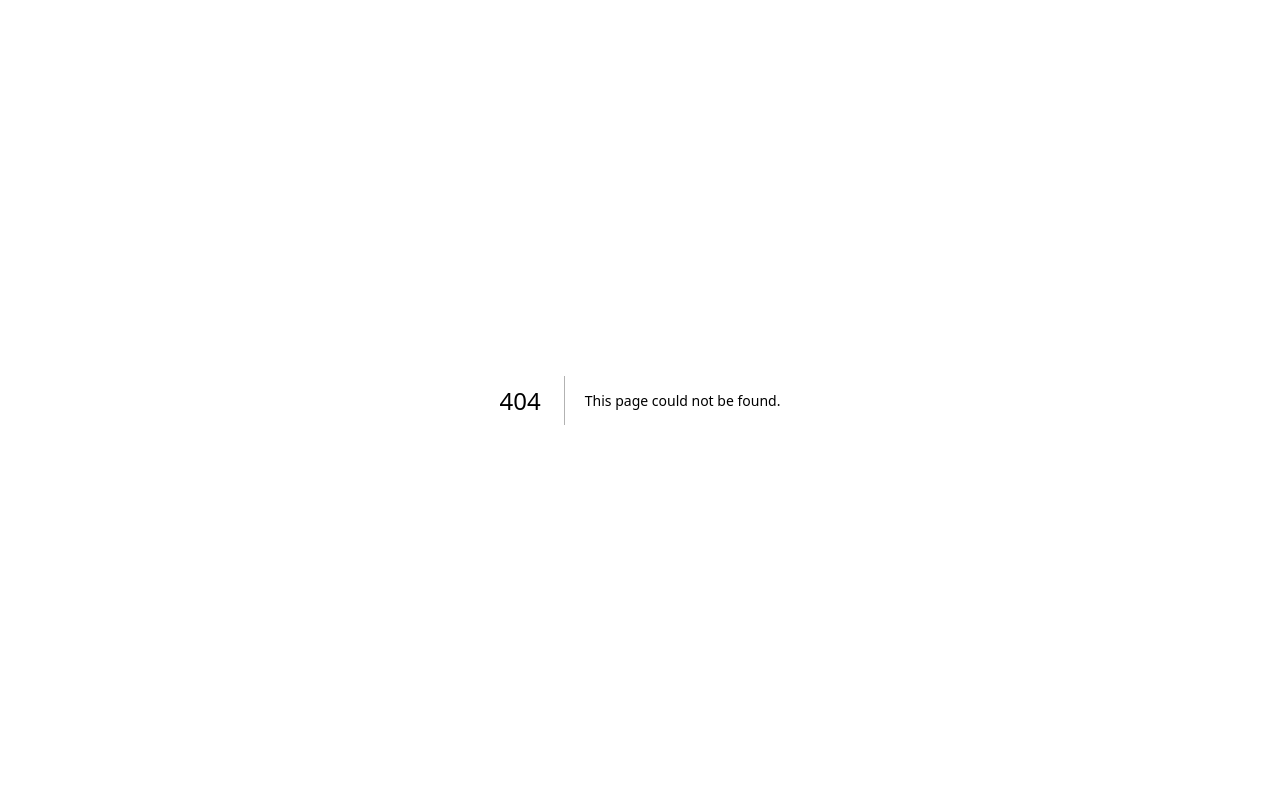
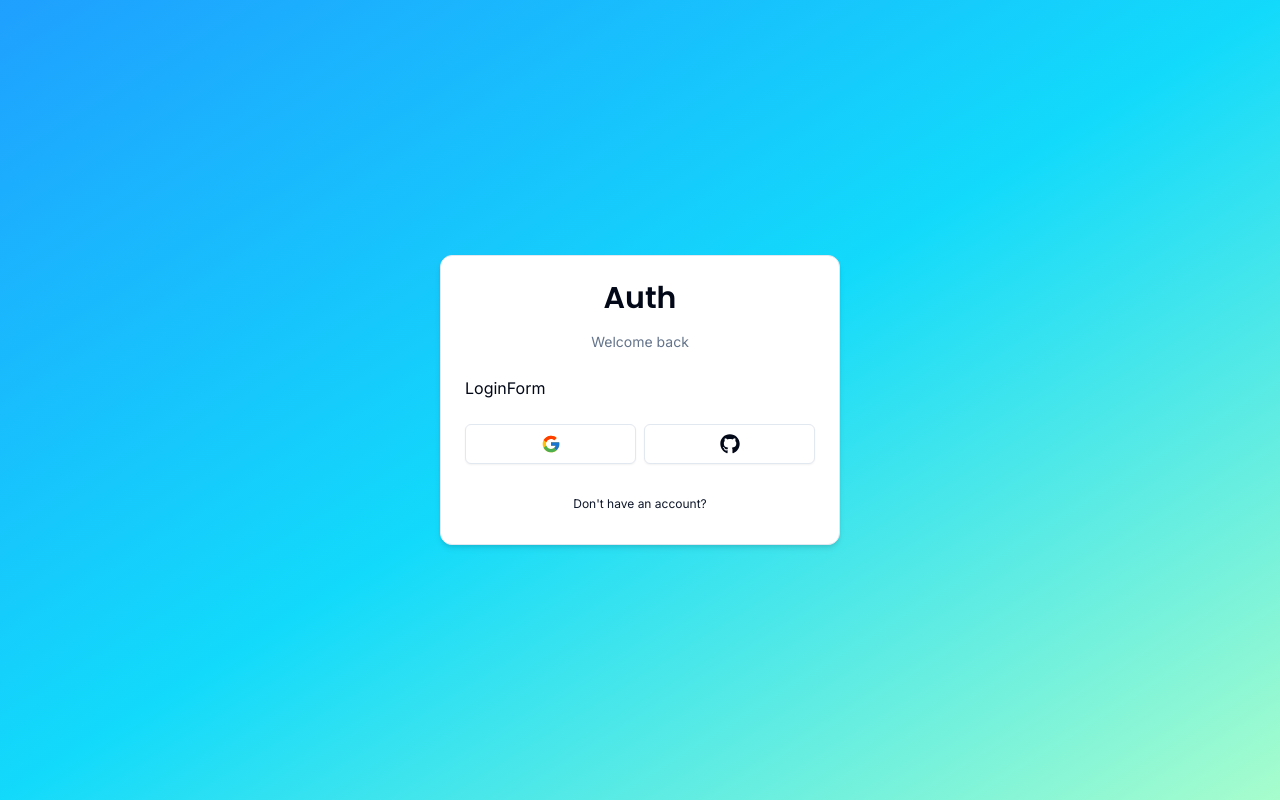
Before and after one commit to MuhdHanish/next_auth_v5, a Next.js app: page /auth/login in a window 1280 px wide. Before the commit this address had no page. Built offline with nearby package versions, Linux system fonts and the light colour scheme.

Commit message:
feat(form): created form added card wrapper to make more re usable added header and label created social buttons backbutton done with link and its label

```diff
--- /dev/null
+++ b/app/auth/layout.tsx
@@ -0,0 +1,11 @@
+import React from 'react'
+
+const AuthLayout = ({ children }: { children: React.ReactNode }) => {
+    return (
+      <div className="flex h-full items-center justify-center bg-gradient-to-br from-[#1FA0FF] via-[#12DAFB] to-[#A7FDCC]">
+        {children}
+      </div>
+    );
+};
+
+export default AuthLayout
--- /dev/null
+++ b/app/auth/login/page.tsx
@@ -0,0 +1,10 @@
+import React from 'react';
+import { LoginForm } from '@/components/auth/login-form';
+
+const LoginPage = () => {
+    return (
+        <LoginForm />
+    );
+};
+
+export default LoginPage
--- /dev/null
+++ b/components/auth/back-button.tsx
@@ -0,0 +1,17 @@
+"use client";
+import React from 'react';
+import { Button } from '@/components/ui/button';
+import Link from 'next/link';
+
+interface IBackButtonProps {
+    label: string;
+    href: string;
+}
+
+export const BackButton: React.FC<IBackButtonProps> = ({ label, href }) => {
+    return (
+        <Button className="font-normal w-full" variant={"link"} size={"sm"} asChild>
+            <Link href={href}>{label}</Link>
+        </Button>
+    );
+};
--- /dev/null
+++ b/components/auth/card-wrapper.tsx
@@ -0,0 +1,43 @@
+"use client";
+import React, { FC, ReactNode } from "react";
+import { Header } from "@/components/auth/header";
+import { Social } from "@/components/auth/social";
+import { BackButton } from "@/components/auth/back-button";
+import { Card, CardContent, CardHeader, CardFooter } from "@/components/ui/card";
+
+interface ICardWrapperProps {
+  children: ReactNode;
+  headerLabel: string;
+  backButtonLabel: string;
+  backButtonHref: string;
+  showSocial?: boolean;
+}
+
+export const CardWrapper: FC<ICardWrapperProps> = ({
+    children,
+    headerLabel,
+    backButtonLabel,
+    backButtonHref,
+    showSocial,
+}) => {
+    return (
+        <Card className="w-[400px] shadow-md">
+            <CardHeader>
+                <Header label={headerLabel} />
+            </CardHeader>
+            <CardContent>
+                {children}
+            </CardContent>
+            {showSocial && (
+                <CardFooter>
+                <Social/>
+                </CardFooter>
+            )}
+            <CardFooter>
+                <BackButton
+                label={backButtonLabel}
+                href={backButtonHref} />
+            </CardFooter>
+        </Card>
+    );
+};
--- /dev/null
+++ b/components/auth/header.tsx
@@ -0,0 +1,21 @@
+import React from 'react'
+import { cn } from '@/lib/utils'
+import { Poppins } from 'next/font/google'
+
+const font = Poppins({
+    subsets: ["latin"],
+    weight: ["600"]
+});
+
+interface IHeaderProps {
+    label: string;
+};
+
+export const Header: React.FC<IHeaderProps> = ({ label }) => {
+    return (
+        <div className="w-full flex flex-col gap-y-4 items-center justify-center">
+            <h1 className={cn("text-3xl font-semibold", font.className)}>Auth</h1>
+            <p className="text-muted-foreground text-sm">{label}</p>
+        </div>
+    );
+};
--- a/components/auth/login-button.tsx
+++ b/components/auth/login-button.tsx
@@ -16,10 +16,10 @@
     if (mode === "modal") {
         return (
             <span>TODO: Implement modal</span>
-        )
+        );
     }
 
     return (
         <span onClick={onClick} className="cursor-pointer">{children}</span>
-    )
+    );
 };
--- /dev/null
+++ b/components/auth/login-form.tsx
@@ -0,0 +1,15 @@
+import React from 'react'
+import { CardWrapper } from '@/components/auth/card-wrapper'
+
+export const LoginForm = () => {
+    return (
+        <CardWrapper
+            headerLabel="Welcome back"
+            backButtonLabel="Don't have an account?"
+            backButtonHref={`/auth/register`}
+            showSocial
+        >
+            LoginForm
+        </CardWrapper>
+    );
+};
--- /dev/null
+++ b/components/auth/social.tsx
@@ -0,0 +1,28 @@
+"use client";
+import React from "react";
+import { FcGoogle } from "react-icons/fc";
+import { FaGithub } from "react-icons/fa";
+import { Button } from "@/components/ui/button";
+
+export const Social = () => {
+    return (
+        <div className="flex items-center w-full gap-x-2">
+            <Button
+                className="w-full"
+                size={"lg"}
+                variant={"outline"}
+                onClick={() => { }}
+            >
+                <FcGoogle className="w-5 h-5" />
+            </Button>
+            <Button
+                className="w-full"
+                size={"lg"}
+                variant={"outline"}
+                onClick={() => { }}
+            >
+                <FaGithub className="w-5 h-5" />
+            </Button>
+        </div>
+    );
+};
--- /dev/null
+++ b/components/ui/card.tsx
@@ -0,0 +1,76 @@
+import * as React from "react"
+
+import { cn } from "@/lib/utils"
+
+const Card = React.forwardRef<
+  HTMLDivElement,
+  React.HTMLAttributes<HTMLDivElement>
+>(({ className, ...props }, ref) => (
+  <div
+    ref={ref}
+    className={cn(
+      "rounded-xl border bg-card text-card-foreground shadow",
+      className
+    )}
+    {...props}
+  />
+))
+Card.displayName = "Card"
+
+const CardHeader = React.forwardRef<
+  HTMLDivElement,
+  React.HTMLAttributes<HTMLDivElement>
+>(({ className, ...props }, ref) => (
+  <div
+    ref={ref}
+    className={cn("flex flex-col space-y-1.5 p-6", className)}
+    {...props}
+  />
+))
+CardHeader.displayName = "CardHeader"
+
+const CardTitle = React.forwardRef<
+  HTMLParagraphElement,
+  React.HTMLAttributes<HTMLHeadingElement>
+>(({ className, ...props }, ref) => (
+  <h3
+    ref={ref}
+    className={cn("font-semibold leading-none tracking-tight", className)}
+    {...props}
+  />
+))
+CardTitle.displayName = "CardTitle"
+
+const CardDescription = React.forwardRef<
+  HTMLParagraphElement,
+  React.HTMLAttributes<HTMLParagraphElement>
+>(({ className, ...props }, ref) => (
+  <p
+    ref={ref}
+    className={cn("text-sm text-muted-foreground", className)}
+    {...props}
+  />
+))
+CardDescription.displayName = "CardDescription"
+
+const CardContent = React.forwardRef<
+  HTMLDivElement,
+  React.HTMLAttributes<HTMLDivElement>
+>(({ className, ...props }, ref) => (
+  <div ref={ref} className={cn("p-6 pt-0", className)} {...props} />
+))
+CardContent.displayName = "CardContent"
+
+const CardFooter = React.forwardRef<
+  HTMLDivElement,
+  React.HTMLAttributes<HTMLDivElement>
+>(({ className, ...props }, ref) => (
+  <div
+    ref={ref}
+    className={cn("flex items-center p-6 pt-0", className)}
+    {...props}
+  />
+))
+CardFooter.displayName = "CardFooter"
+
+export { Card, CardHeader, CardFooter, CardTitle, CardDescription, CardContent }
--- a/package.json
+++ b/package.json
@@ -16,6 +16,7 @@
     "next": "14.0.4",
     "react": "^18",
     "react-dom": "^18",
+    "react-icons": "^4.12.0",
     "tailwind-merge": "^2.2.0",
     "tailwindcss-animate": "^1.0.7"
   },
```
Also changed, not shown: 1 other file (tests, documents, lock files or other folders).
